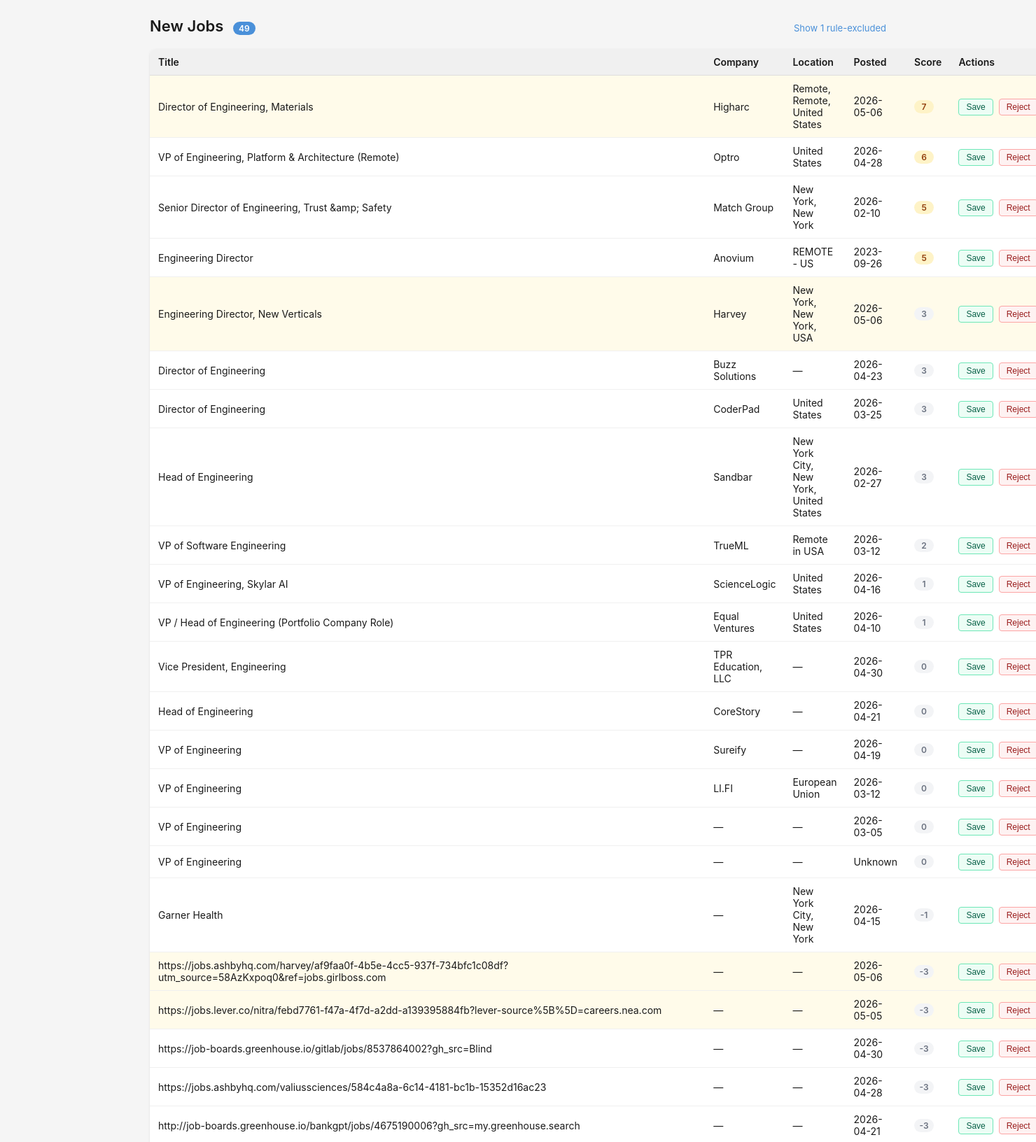
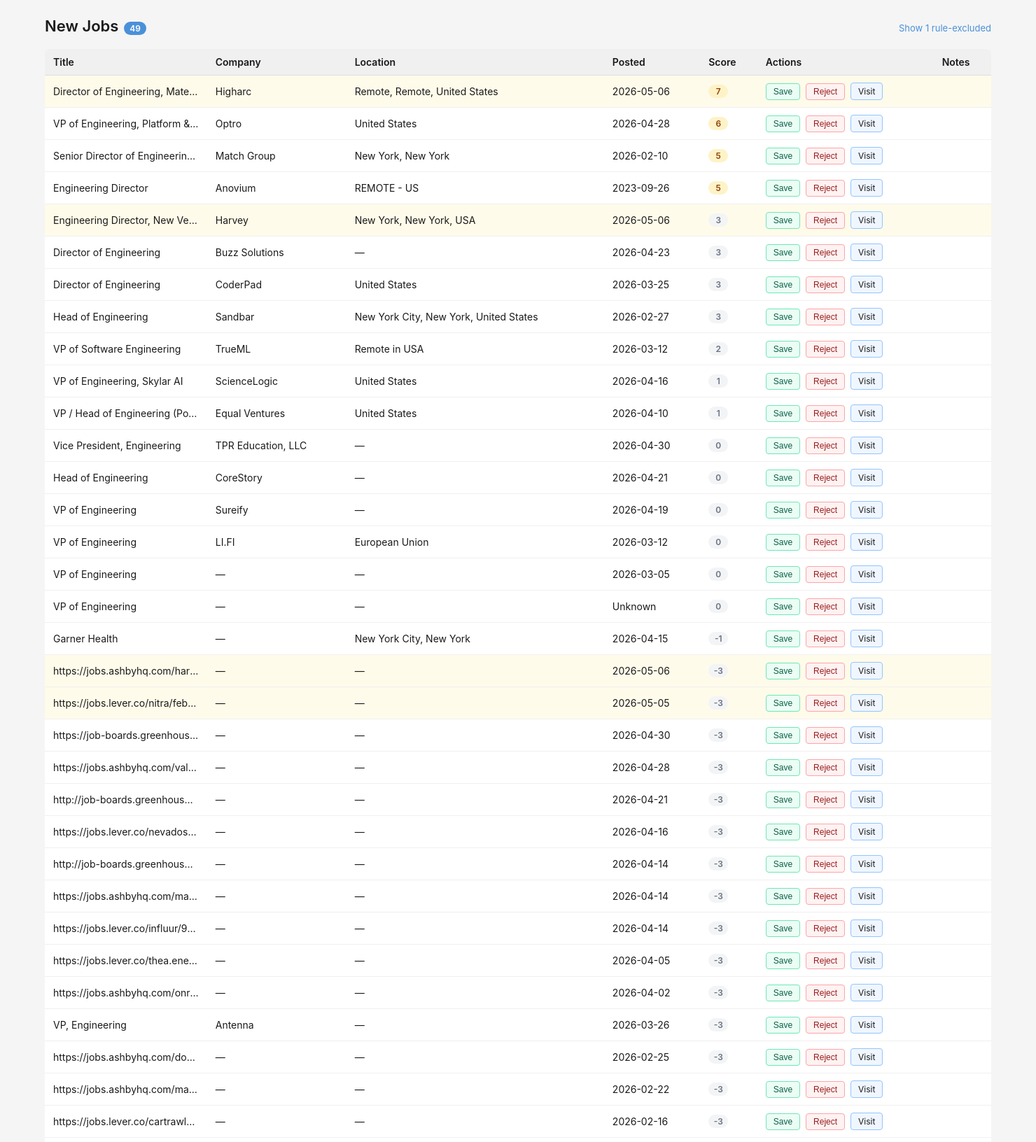
Before and after one commit to oligray/JobFinder, a Flask app: page / in a window 1480 px wide; the page is wider, and only the part inside the window is pictured. Shown: the part 48-1680 px from the top of that part at 70% size. Run offline with Flask 3, Linux system fonts and the light colour scheme; data comes from the database, SQL or seed files in the repository.

Commit message:
feat: added notes field to main table

```diff
--- a/run.py
+++ b/run.py
@@ -119,7 +119,7 @@ def main():
         from jobfinder.app import create_app
         app = create_app(db_path=args.db, rules_path=args.rules)
         print(f"Starting dashboard at http://{args.host}:{args.port}")
-        app.run(host=args.host, port=args.port, debug=False)
+        app.run(host=args.host, port=args.port, debug=True)
 
     else:
         parser.print_help()
--- a/static/style.css
+++ b/static/style.css
@@ -40,7 +40,7 @@ nav {
 .search-banner.error { background: #fef2f2; color: #991b1b; }
 
 /* Main */
-main { max-width: 1100px; margin: 0 auto; padding: 24px; }
+main { max-width: 1400px; margin: 0 auto; padding: 24px; }
 
 /* Page header */
 .page-header { display: flex; align-items: baseline; justify-content: space-between; margin-bottom: 20px; }
@@ -61,6 +61,7 @@ main { max-width: 1100px; margin: 0 auto; padding: 24px; }
 .job-table tr.recent td { background: #fffbea; }
 .job-table a { color: #1a1a1a; text-decoration: none; }
 .job-table a:hover { text-decoration: underline; color: #4a90d9; }
+.job-table th:nth-child(1), .job-table td:nth-child(1) { max-width: 180px; overflow: hidden; text-overflow: ellipsis; white-space: nowrap; }
 .excluded-table { opacity: 0.7; margin-top: 8px; }
 .exclude-reason { color: #991b1b; font-size: 12px; }
 
--- a/templates/index.html
+++ b/templates/index.html
@@ -2,7 +2,7 @@
 {% block title %}Queue — JobFinder{% endblock %}
 {% block content %}
 <div class="page-header">
-  <h1>New Jobs <span class="badge">{{ jobs|length }}</span></h1>
+  <h1>New Jobs<span class="badge">{{ jobs|length }}</span></h1>
   <div class="header-actions">
     {% if excluded %}
     <a href="{{ '?show_excluded=1' if not show_excluded else '?' }}" class="link-toggle">
@@ -17,9 +17,10 @@
 {% endif %}
 
 {% if jobs %}
+<div style="overflow-x: auto">
 <table class="job-table">
   <thead>
-    <tr><th>Title</th><th>Company</th><th>Location</th><th>Posted</th><th>Score</th><th>Actions</th></tr>
+    <tr><th>Title</th><th>Company</th><th>Location</th><th>Posted</th><th>Score</th><th>Actions</th><th>Notes</th></tr>
   </thead>
   <tbody>
   {% for job in jobs %}
@@ -45,10 +46,12 @@
       </form>
       <a href="{{ job.url }}" target="_blank" class="btn-visit">Visit</a>
     </td>
+    <td class="notes-cell">{{ job.notes or '' }}</td>
   </tr>
   {% endfor %}
   </tbody>
 </table>
+</div>
 {% endif %}
 
 {% if show_excluded and excluded %}
```
